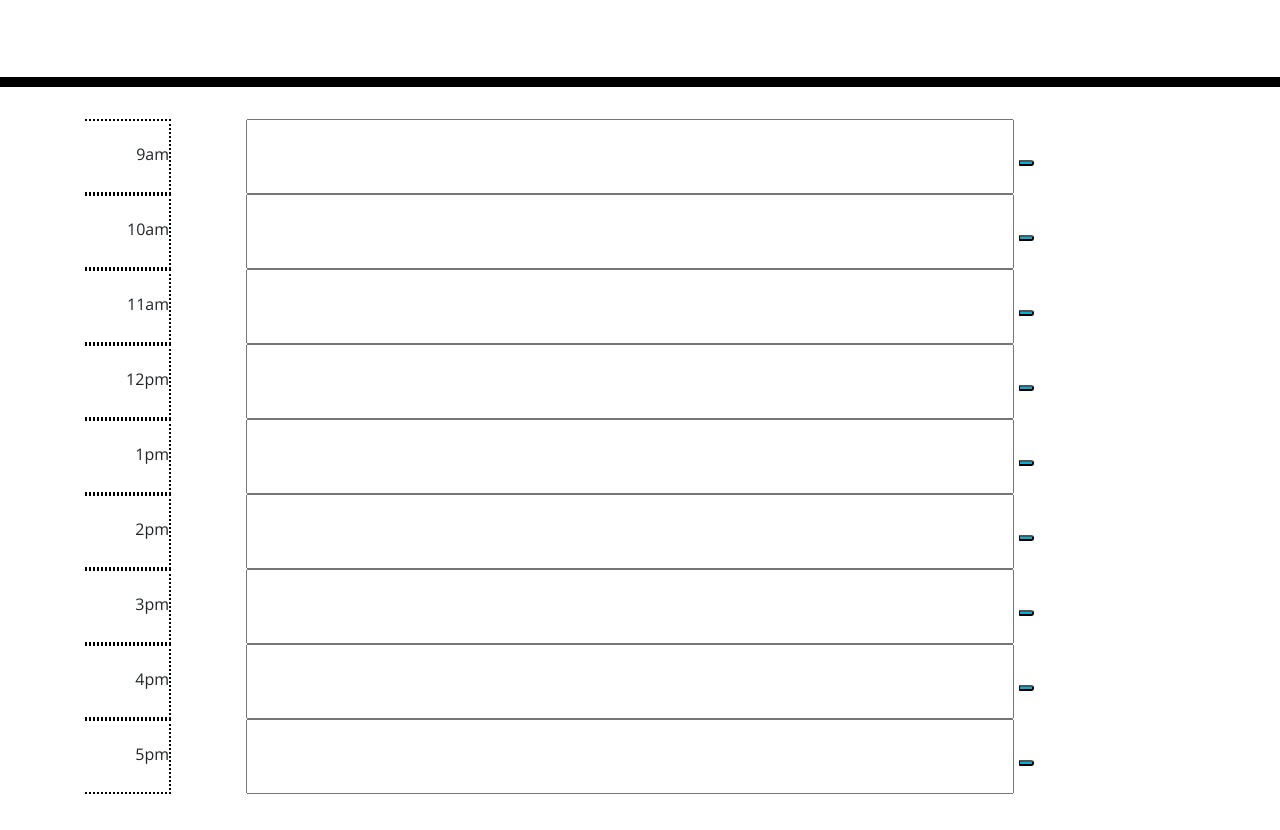
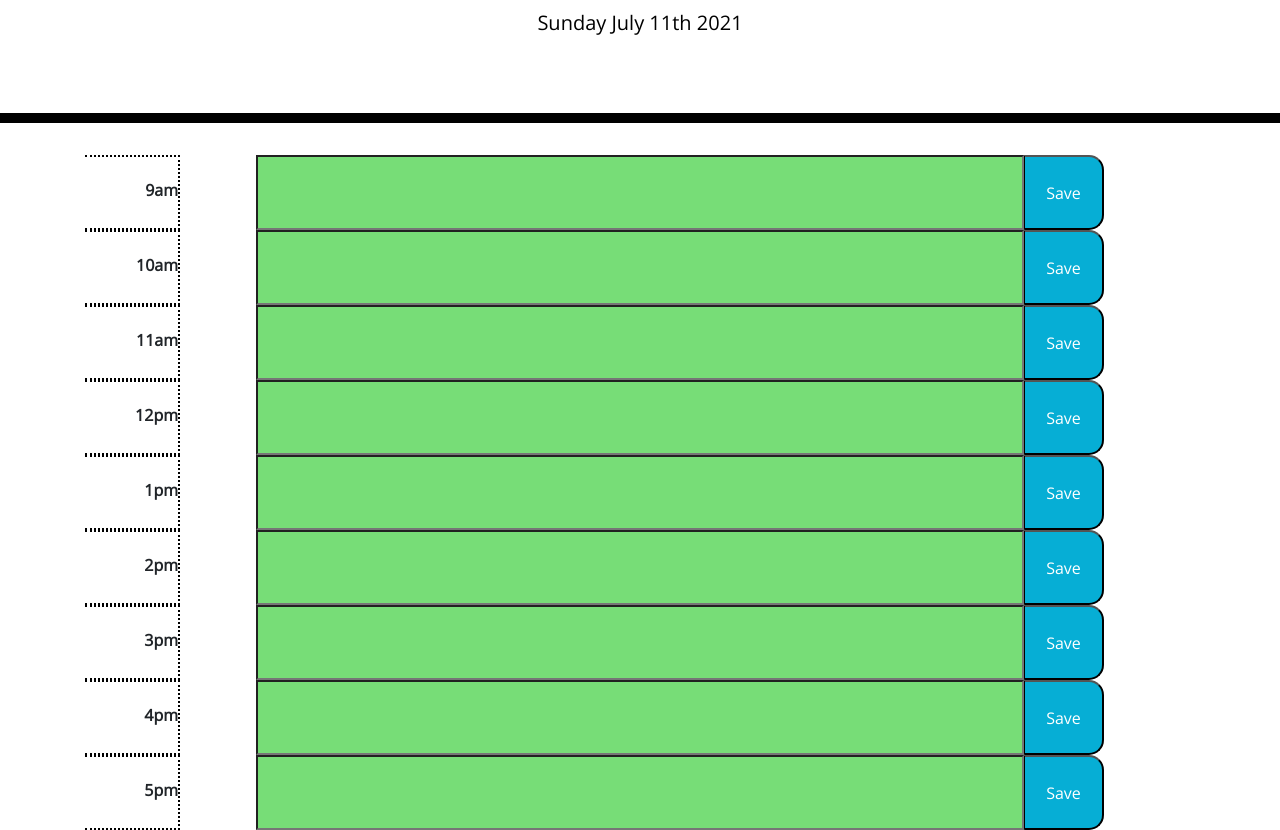
Before and after one commit to Adeamer/Week-5-Work-day-Schedule, a plain HTML site: page index.html in a window 1280 px wide. Shown: the part 181-1011 px from the top of the page. Before the commit the page ends 975 px from the top, so only its background shows below. Drawn offline with nearby package versions, Linux system fonts and the light colour scheme.

Commit message:
updating files commit

```diff
--- a/Assets/Script.js
+++ b/Assets/Script.js
@@ -1,4 +1,26 @@
-var currentDay = moment();
-$("#1a").text(currentDay.format("MMM Do, YYYY"));
+//Showing the current date in the header//
+var currentDate = moment();
+$("#currentDay").text(currentDate.format("dddd MMMM Do YYYY"));
 
-console.log(currentDay);
+//color coding the hours by past, future and present//
+var inputBlock =document.querySelectorAll(".time-block-input past future present");
+inputBlock = moment().format("HH")
+
+var currentHour = moment().format("HH")
+
+moment().isbefore();
+document.querySelector(".past");
+
+
+//if (inputBlock) {
+    // Compares row id to current hour and sets color accordingly
+   // if (currentHour === inputBlock) {
+     //   document.querySelector(".present");
+    //} else if ((currentHour < inputBlock) || (currentHour > inputBlock - 6)) {
+       // document.querySelector(".future");
+     // } else if ((currentHour > inputBlock) || (currentHour < inputBlock + 6)) {
+     //   document.querySelector(".past");
+     // } else {
+     //   document.querySelector(".past");
+    //  }
+//};
--- a/Assets/style.css
+++ b/Assets/style.css
@@ -35,15 +35,16 @@ textarea {
   text-align: right;
   position: absolute;
   height: 75px;
-  width: 86px;
+  width: 95px;
   vertical-align: middle;
   padding-top: 25px;
   border-bottom: 2px dotted black;
   border-right:  2px dotted black;
   border-top:   2px dotted black;
+  font-weight: bold;
 }
 
-#time-block-input {
+.time-block-input {
   height: 75px;
   width: 60vw
 }
@@ -81,6 +82,9 @@ textarea {
   border-bottom-right-radius: 15px;
   background-color: #06aed5;
   color: white;
+  position:absolute;
+  height: 75px;
+  width: 80px;
 }
 
 #saveBtn i:hover {
--- a/index.html
+++ b/index.html
@@ -32,61 +32,62 @@
       <!-- Timeblocks go here -->
       <div class="time-block">
         <p id="time">9am</p>
-        <input id="time-block-input">
-        <button id="saveBtn"></button>
+        <input class="time-block-input past future present">
+        <button id="saveBtn">Save</button>
       </div>
 
       <div class="time-block">
         <p id="time">10am</p>
-        <input id="time-block-input">
-        <button id="saveBtn"></button>
+        <input class="time-block-input past future present">
+        <button id="saveBtn">Save</button>
       </div>
 
       <div class="time-block">
         <p id="time">11am</p>
-        <input id="time-block-input">
-        <button id="saveBtn"></button>
+        <input class="time-block-input past future present">
+        <button id="saveBtn">Save</button>
       </div>
 
       <div class="time-block">
         <p id="time">12pm</p>
-        <input id="time-block-input">
-        <button id="saveBtn"></button>
+        <input class="time-block-input past future present">
+        <button id="saveBtn">Save</button>
       </div>
 
       <div class="time-block">
         <p id="time">1pm</p>
-        <input id="time-block-input">
-        <button id="saveBtn"></button>
+        <input class="time-block-input past future present">
+        <button id="saveBtn">Save</button>
       </div>
 
       <div class="time-block">
         <p id="time">2pm</p>
-        <input id="time-block-input">
-        <button id="saveBtn"></button>
+        <input class="time-block-input past future present">
+        <button id="saveBtn">Save</button>
       </div>
 
       <div class="time-block">
         <p id="time">3pm</p>
-        <input id="time-block-input">
-        <button id="saveBtn"></button>
+        <input class="time-block-input past future present">
+        <button id="saveBtn">Save</button>
       </div>
 
       <div class="time-block">
         <p id="time">4pm</p>
-        <input id="time-block-input">
-        <button id="saveBtn"></button>
+        <input class="time-block-input past future present">
+        <button id="saveBtn">Save</button>
       </div>
 
       <div class="time-block">
         <p id="time">5pm</p>
-        <input id="time-block-input">
-        <button id="saveBtn"></button>
+        <input class="time-block-input past future present">
+        <button id="saveBtn">Save</button>
       </div>
 
     </div>
 
     <script src="https://cdnjs.cloudflare.com/ajax/libs/jquery/3.2.1/jquery.min.js"></script>
     <script src="https://cdnjs.cloudflare.com/ajax/libs/moment.js/2.24.0/moment.min.js"></script>
+    <script src="./Assets/Script.js"></script>
   </body>
 </html>
```
Also changed, not shown: 1 other file.
